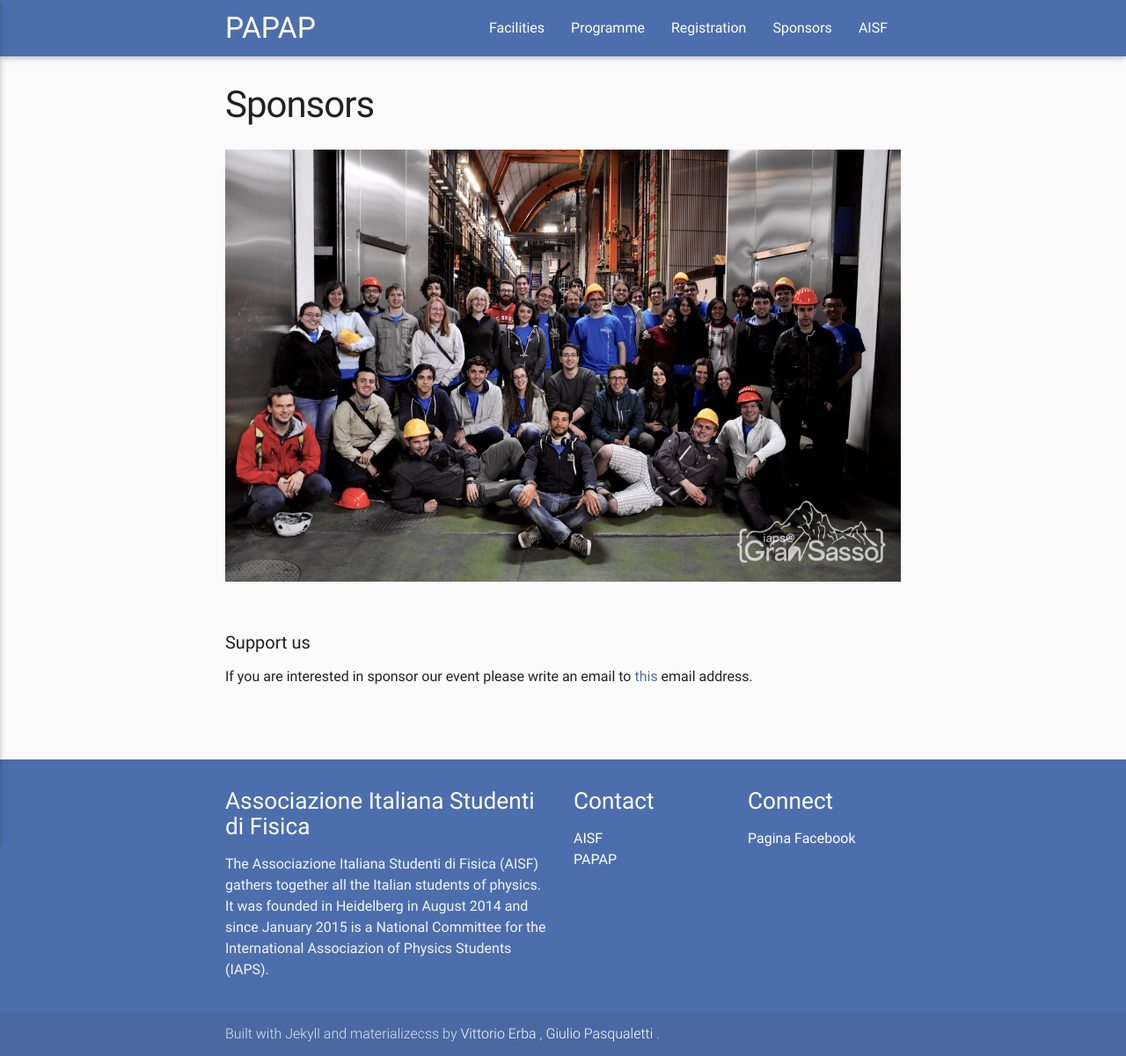
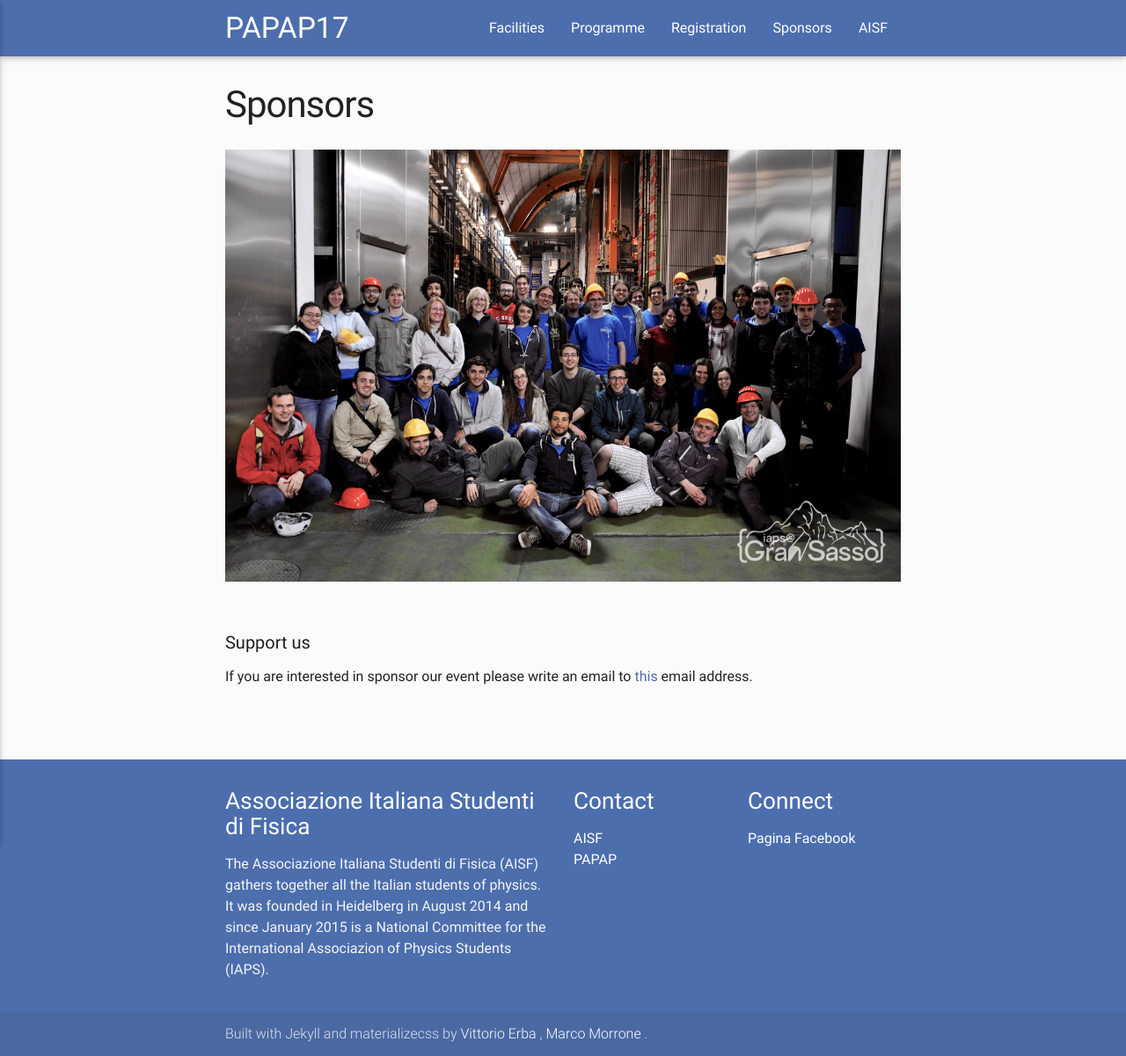
Before and after one commit to eligara/papap19, a Jekyll site: the page built from sponsors.html, in a window 1280 px wide. Shown: the whole page at 88% size. Built offline with Jekyll 4.4.1, drawn with Linux system fonts in a browser that asks for light colours; nearby versions of some CDN libraries.

Commit message:
first info

```diff
--- a/_config-dev.yml
+++ b/_config-dev.yml
@@ -22,6 +22,6 @@ collections:
     output: true
     permalink: /:categories/:year/:month/:day/:title/
 
-gems:
- - jekyll-redirect-from
- - jekyll-sitemap
+# gems:
+#  - jekyll-redirect-from
+#  - jekyll-sitemap
--- a/_config.yml
+++ b/_config.yml
@@ -1,7 +1,7 @@
 # Site settings
 # title: "Acr Ev"
 # description: "nome evento completo"
-url: "http://ai-sf.it/event_website_template" # the base hostname & protocol for your site
+url: "http://ai-sf.it/papap17" # the base hostname & protocol for your site
 destination: ../site/
 locale: "it"
 
--- a/_data/footer.yml
+++ b/_data/footer.yml
@@ -14,5 +14,5 @@ connect:
 creator:
   - name: Vittorio Erba
     mail: vittorio.erba@ai-sf.it
-  - name: Giulio Pasqualetti
-    mail:
+  - name: Marco Morrone
+    mail: marco.morrone@ai-sf.it
--- a/_data/generic.yml
+++ b/_data/generic.yml
@@ -1,4 +1,4 @@
-title: PAPAP
-long_title: "Particle & Astroparticle Physics Autumn Programme"
+title: PAPAP17
+long_title: "Particle & Astroparticle Physics Autumn Programme 2017"
 color1: "#4C6EAD"
 color2: "#EAA84E"
--- a/_data/home.yml
+++ b/_data/home.yml
@@ -2,7 +2,7 @@ banner: img/banner.png
 
 who: "40 physics students, from the Italian Association of Physics Students and the International Association of Physics Students. All background and nationalities are welcome!"
 
-when: "Between the 2th and the 6th of October 2016."
+when: "Between the ... of October 2017."
 
 where: "In central Italy. Students will meet in Rome and visit the University of Rome - Tor Vergata. On the second day, they will visit INFN laboratories in Frascati. They will then move to the city of L'Aquila to spend two days at the LNGS and GSSI facilities."
 
@@ -20,4 +20,4 @@ slideshow:
     title: LNF
     text: Italian National Agency for Nuclear Physics
 
-paragraph: "The Particle & Astroparticle Physics Programme, now at its second edition, is organised by the Italian Association of Physics Students and is open to all members of the International Association of Physics Students. The event will bring 40 students to visit some of the most advanced research facilities in Europe, with a focus on astroparticle physics and one key mission: to foster enthusiasm in the minds of young physicists."
+paragraph: "The Particle & Astroparticle Physics Programme, now at its third edition, is organised by the Italian Association of Physics Students and is open to all members of the International Association of Physics Students. The event will bring 40 students to visit some of the most advanced research facilities in Europe, with a focus on astroparticle physics and one key mission: to foster enthusiasm in the minds of young physicists."
```
Also changed, not shown: README.md, 1 other file.
